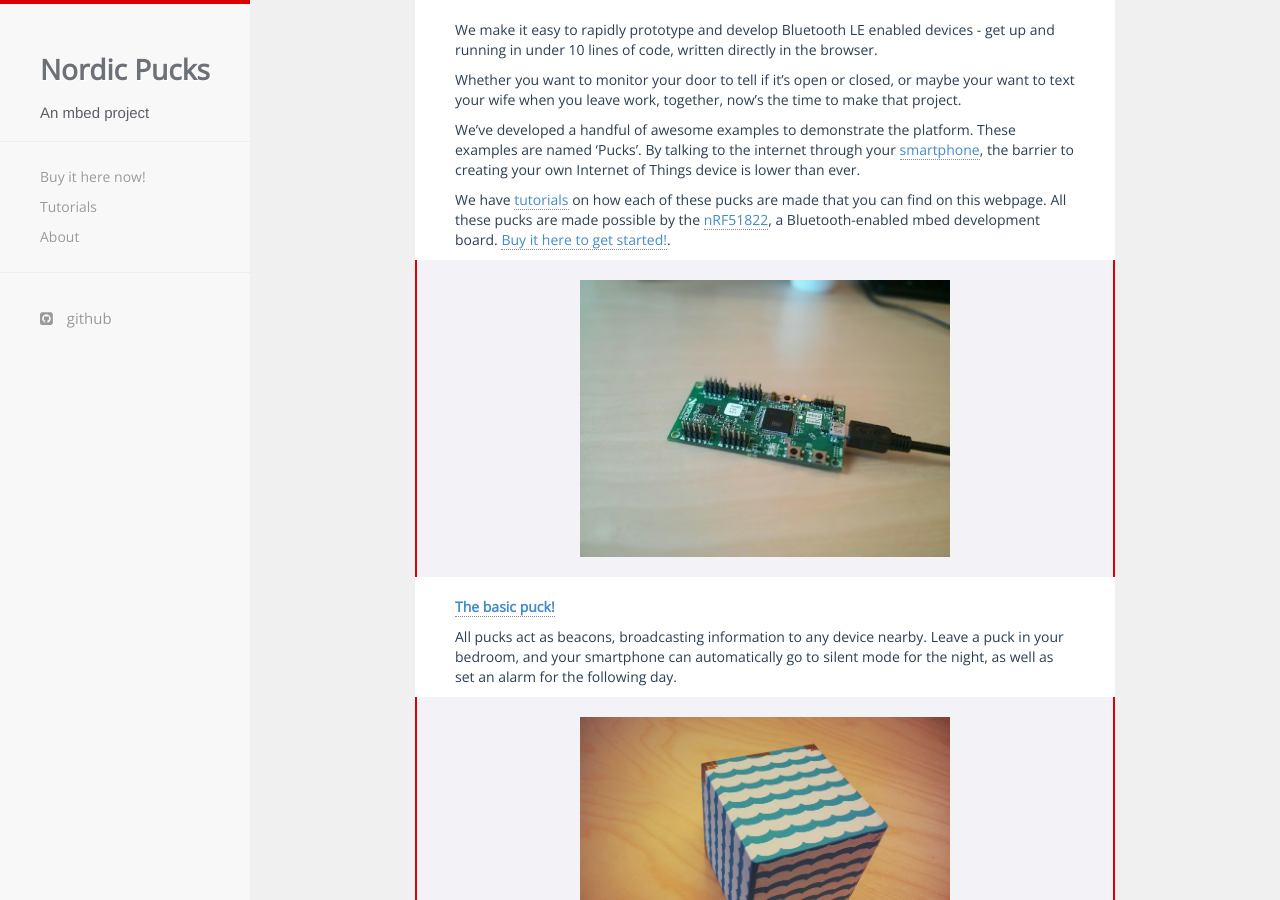
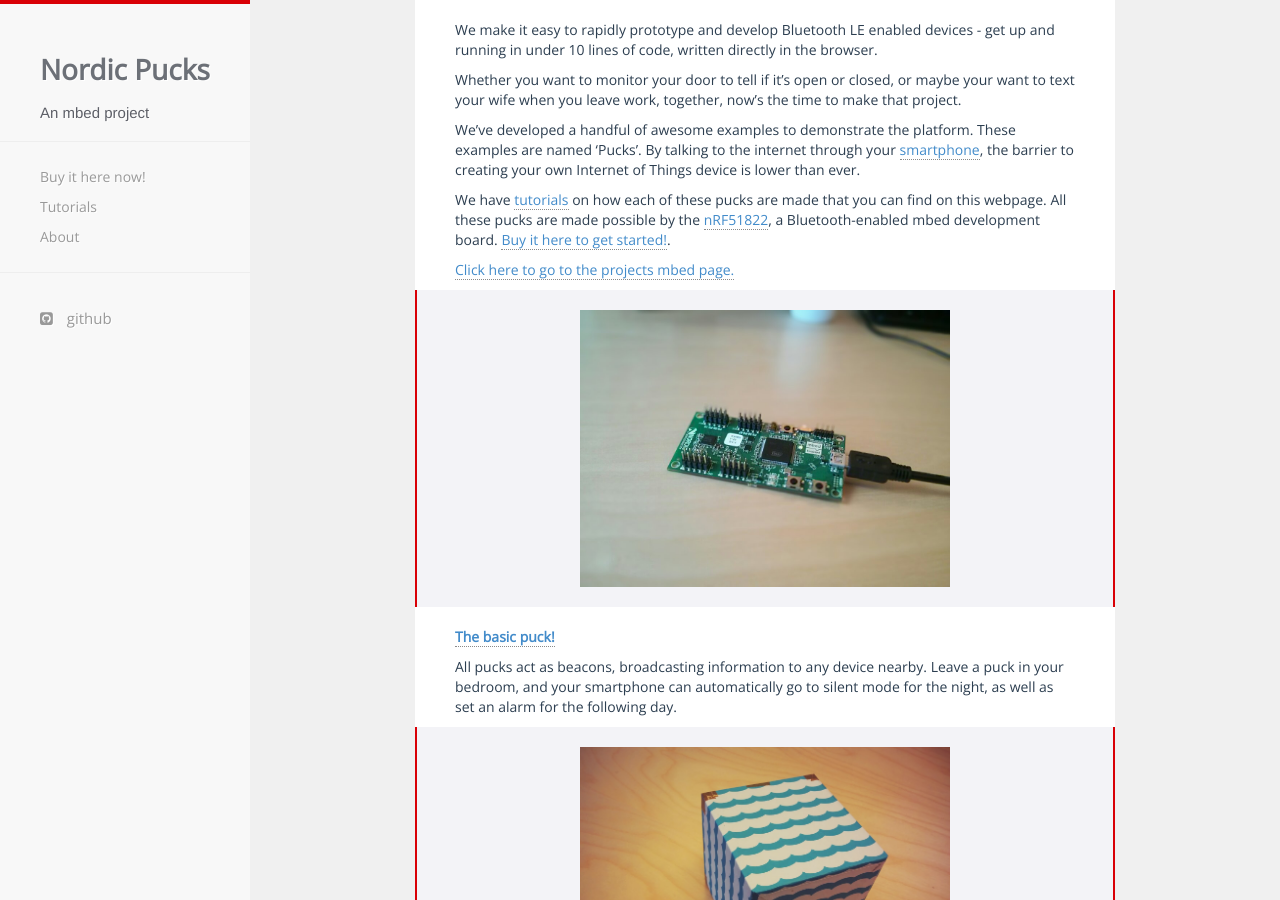
Before and after one commit to NordicPlayground/puck, a Jekyll site: the page built from index.md, in a window 1280 px wide and 900 px high, scrolled down 772 px. Built offline with Jekyll 4.4.1, drawn with Linux system fonts in a browser that asks for light colours; nearby versions of some CDN libraries.

Commit message:
Update index with links to mbed page.

```diff
--- a/index.md
+++ b/index.md
@@ -23,6 +23,8 @@
 
 We have [tutorials](tutorials.html) on how each of these pucks are made that you can find on this webpage.
 All these pucks are made possible by the [nRF51822](http://www.semiconductorstore.com/cart/pc/viewPrd.asp?idproduct=49226), a Bluetooth-enabled mbed development board. [Buy it here to get started!](http://www.semiconductorstore.com/cart/pc/viewPrd.asp?idproduct=49226).
+
+[Click here to go to the projects mbed page.](https://mbed.org/teams/Nordic-Pucks/code/Puck/)
 
 
 > ![](images/IMG_20140729_142743.jpg)
```
